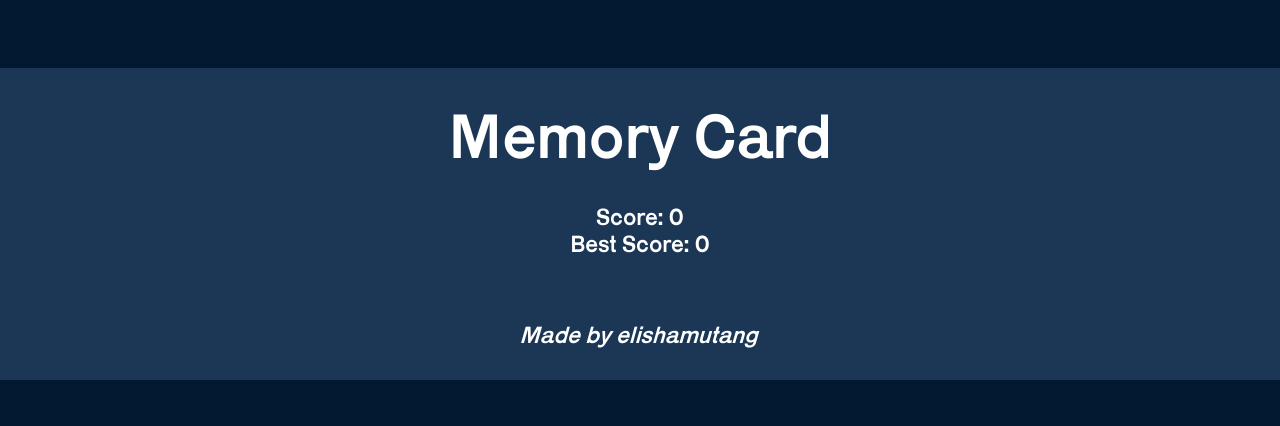
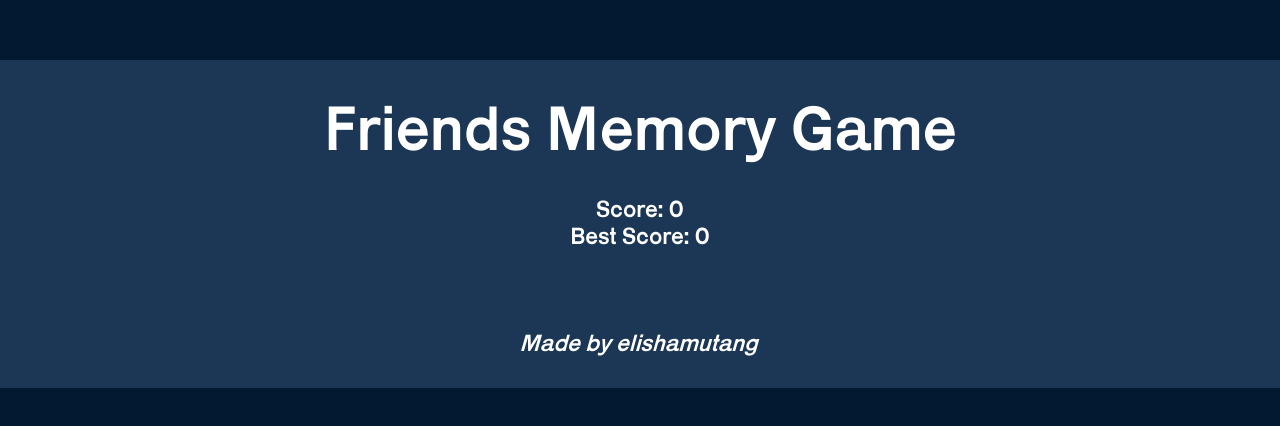
Before and after one commit to elishamutang/memory-card, a React (Vite) app: page / in a window 1280 px wide. Shown: the part 176-602 px from the top of the page. Built offline with nearby package versions, Linux system fonts and the light colour scheme.

Commit message:
[update] Updated components.

```diff
--- a/src/components/Footer.jsx
+++ b/src/components/Footer.jsx
@@ -1,5 +1,9 @@
 import "../styles/Footer.css";
 
 export default function Footer() {
-  return <h2>Made by elishamutang</h2>;
+  return (
+    <footer>
+      <h2>Made by elishamutang</h2>
+    </footer>
+  );
 }
--- a/src/components/Header.jsx
+++ b/src/components/Header.jsx
@@ -3,7 +3,8 @@ import "../styles/Header.css";
 export default function Header({ score }) {
   return (
     <header className="header">
-      <h1>Memory Card</h1>
+      {/* Insert Friends logo instead of typed out version. */}
+      <h1>Friends Memory Game</h1>
       <div className="scoreboard">
         <p>Score: {score}</p>
         <p>Best Score: {score}</p>
```
